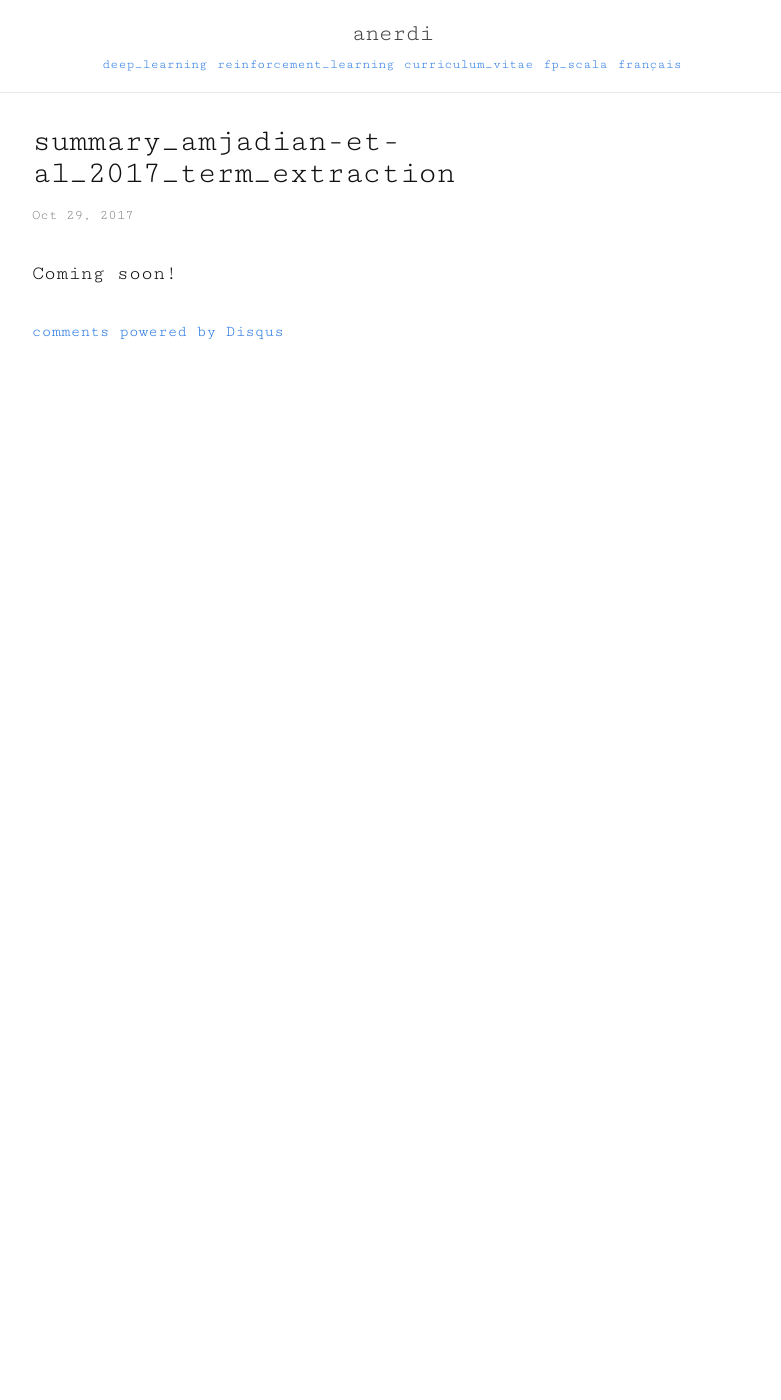
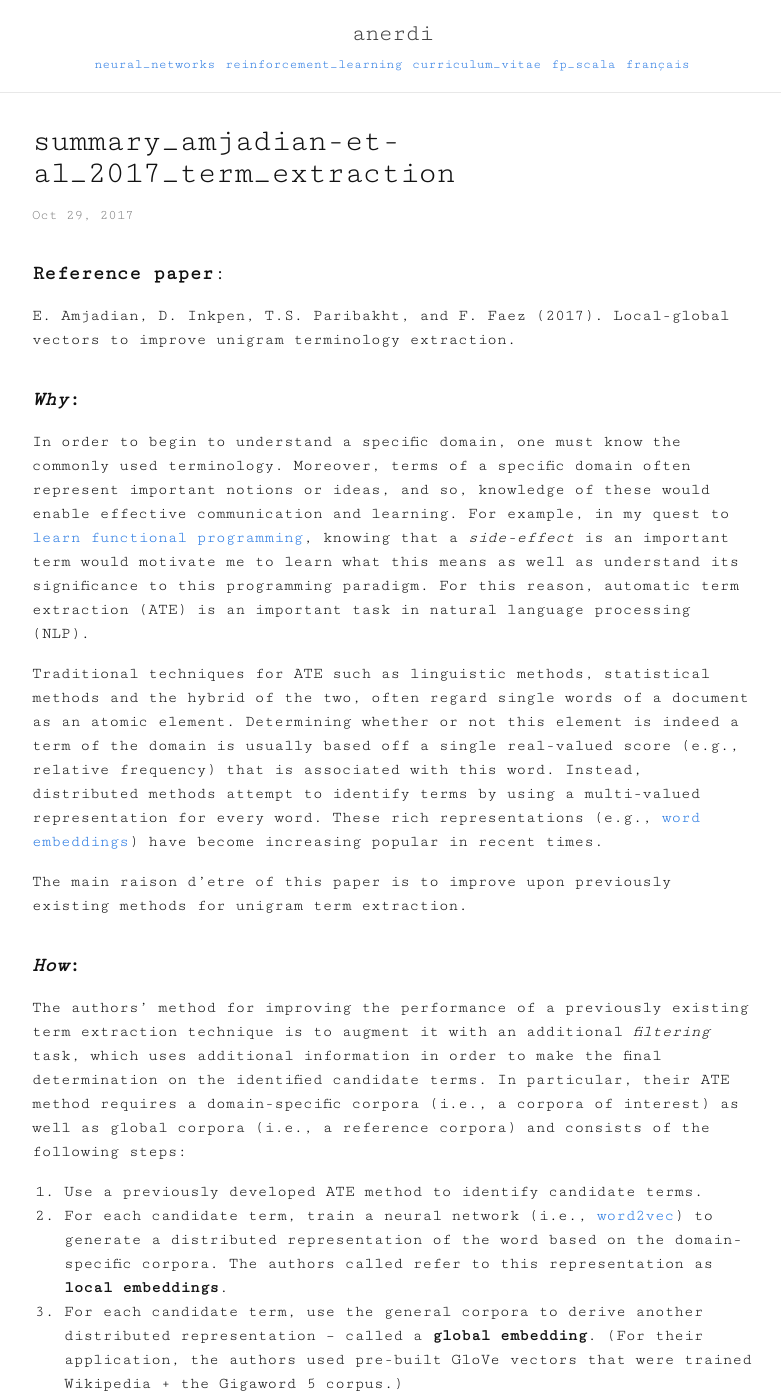
Before and after one commit to syaning/slim, a Jekyll site: the page built from _posts/2017-10-29-amjadian-et-al-2017.md, in a window 1280 px wide and 1400 px high. Shown: the whole window, without its empty margins (248-1029 px from the left). Built offline with Jekyll 4.4.1, drawn with Linux system fonts in a browser that asks for light colours; comment, search, counter and statistics services are not loaded; some of the changed text lies outside the part shown.

Commit message:
change deep_learning to neural_nets; add first review

```diff
--- a/DL.md
+++ b/NNs.md
@@ -1,9 +1,9 @@
 ---
 layout: page
-title: deep_learning
+title: neural_networks
 ---
 <ul class="post-list">
-	{% for post in site.categories.DL %}
+	{% for post in site.categories.NN %}
 	<li>
 		<span>{{ post.date | date: "%b %d, %Y" }}</span>
 		<a href="{{ post.url | prepend: site.baseurl }}">{{ post.title }}</a>
--- a/_posts/2017-10-29-amjadian-et-al-2017.md
+++ b/_posts/2017-10-29-amjadian-et-al-2017.md
@@ -3,6 +3,77 @@ layout: post
 title:  "summary_amjadian-et-al_2017_term_extraction"
 date: 2017-10-29
 comments: true
-categories: DL
+categories: NN
 ---
-#### Coming soon!
+#### **Reference paper**:
+
+E. Amjadian, D. Inkpen, T.S. Paribakht, and F. Faez (2017). Local-global vectors
+to improve unigram terminology extraction.
+
+#### **_Why_:**
+
+In order to begin to understand a specific domain, one must know the commonly used
+terminology. Moreover, terms of a specific domain often represent important notions
+or ideas, and so, knowledge of these would enable effective communication and learning.
+For example, in my quest to [learn functional programming]({{ site.baseurl }}{% link fpscala.md %}),
+knowing that a *side-effect* is an important term would motivate me to learn what
+this means as well as understand its significance to this programming paradigm.
+For this reason, automatic term extraction (ATE) is an important task in natural
+language processing (NLP).
+
+Traditional techniques for ATE such as linguistic methods, statistical methods
+and the hybrid of the two, often regard single words of a document as an atomic
+element. Determining whether or not this element is indeed a term of the domain is usually
+based off a single real-valued score (e.g., relative frequency) that is associated
+with this word. Instead, distributed methods attempt to identify terms by using
+a multi-valued representation for every word. These rich representations (e.g., [word embeddings](https://en.wikipedia.org/wiki/Word_embedding)) have become increasing
+popular in recent times.
+
+The main raison d'etre of this paper is to improve upon previously existing
+methods for unigram term extraction.
+
+#### **_How_:**
+
+The authors' method for improving the performance of a previously existing term extraction
+technique is to augment it with an additional *filtering* task, which uses additional information
+in order to make the final determination on the identified candidate terms.
+In particular, their ATE method requires a domain-specific
+corpora (i.e., a corpora of interest) as well as global corpora (i.e., a reference corpora)
+and consists of the following steps:
+
+1. Use a previously developed ATE method to identify candidate terms.
+2. For each candidate term, train a neural network (i.e., [word2vec](https://en.wikipedia.org/wiki/Word2vec)) to generate
+a distributed representation of the word based on the domain-specific corpora. The
+authors called refer to this representation as **local embeddings**.
+3. For each candidate term, use the general corpora to derive another distributed
+representation -- called a **global embedding**. (For their application, the authors
+used pre-built GloVe vectors that were trained Wikipedia + the Gigaword 5 corpus.)
+4. Apply a classifier to each candidate term, which takes both the local and
+global vectors as features, and makes the final determination of whether or not
+the candidate term is indeed a term.
+
+It should be noted that their method can be combined with any non-polysynthetic language
+and any domain (provided a domain-specific and general corpora are available).
+
+#### **_What_:**
+
+The new ATE method was applied to extracting key terms from five high school
+mathematics textbooks. Below are the specifications of the new method that was
+used for this application:
+
+- **Initial ATE method(s) for identifying candidate terms:** Termostat, Topla, and
+AntConc -- the results of these three methods were combined to generate the
+unique pool of candidate terms.
+- **Global-embeddings method:** GloVe
+- **Local-embeddings method:** word2vec (CBOW vs. skip-gram architecture)
+- **Classifier:** logistic regression vs. SVM vs. MLP
+
+In order to judge the new ATE method, two human annotators assessed the resulting
+candidate terms from each of the three individual initial ATE methods. The outcome
+was a dataset consisting of 954 instances with 325 positive and 629 negative cases;
+which served as the ground truth labels for the classifier.
+
+#### **_After reading this paper, I want to learn about:_**
+
+1. [word2vec](https://en.wikipedia.org/wiki/Word2vec) and the CBOW and skip-gram
+architectures and their success stories.
```
Also changed, not shown: _posts/2017-10-24-chapter-1-notes.md (added, +8 -0 lines), _posts/2017-10-25-chapter-2-exercises.md (+14 -0 lines), _posts/2017-10-29-hinton-et-al-2017.md (+1 -1 lines), _posts/2017-10-31-feed-forward-bp.md (added, +8 -0 lines), _posts/2017-11-01-silver-et-al-2017_mastering_go.md (added, +8 -0 lines), fpscala.md (renamed from fpscala.html).
